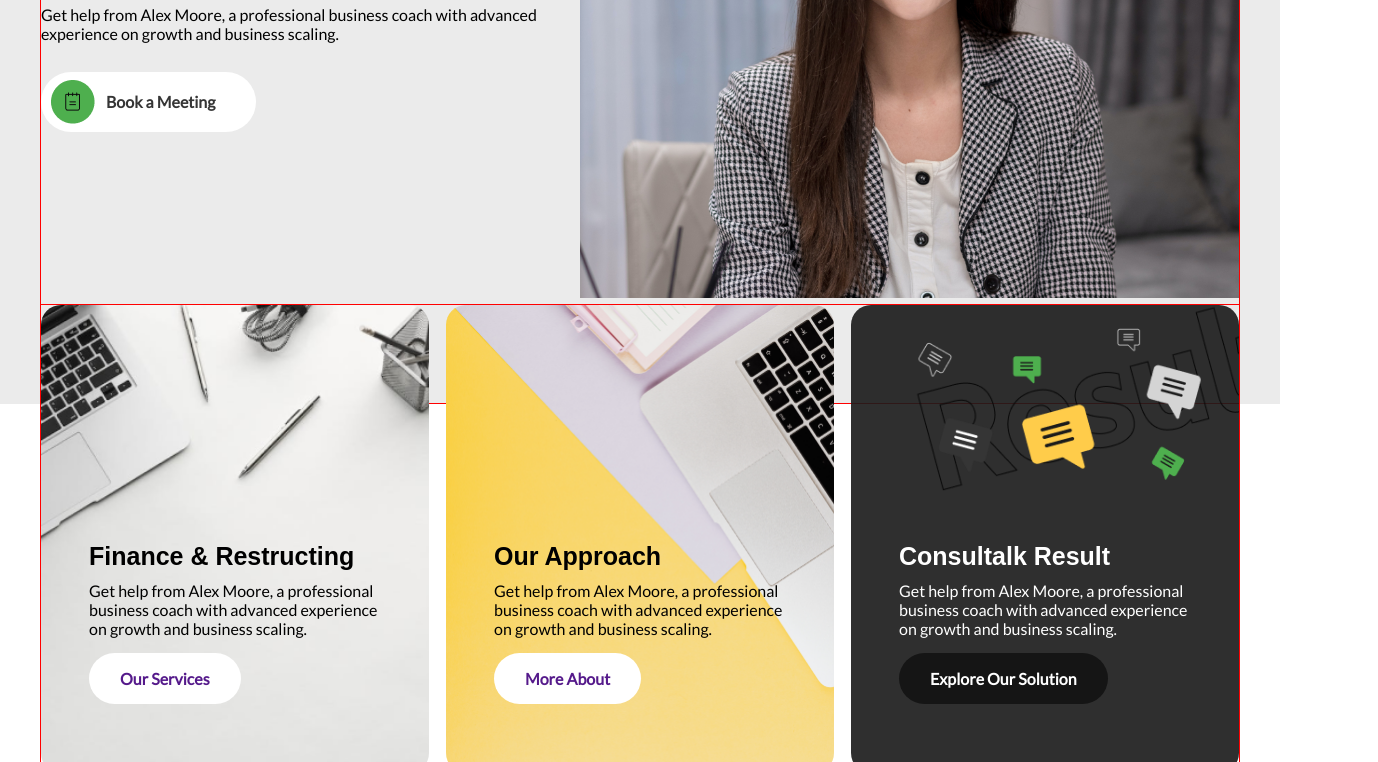
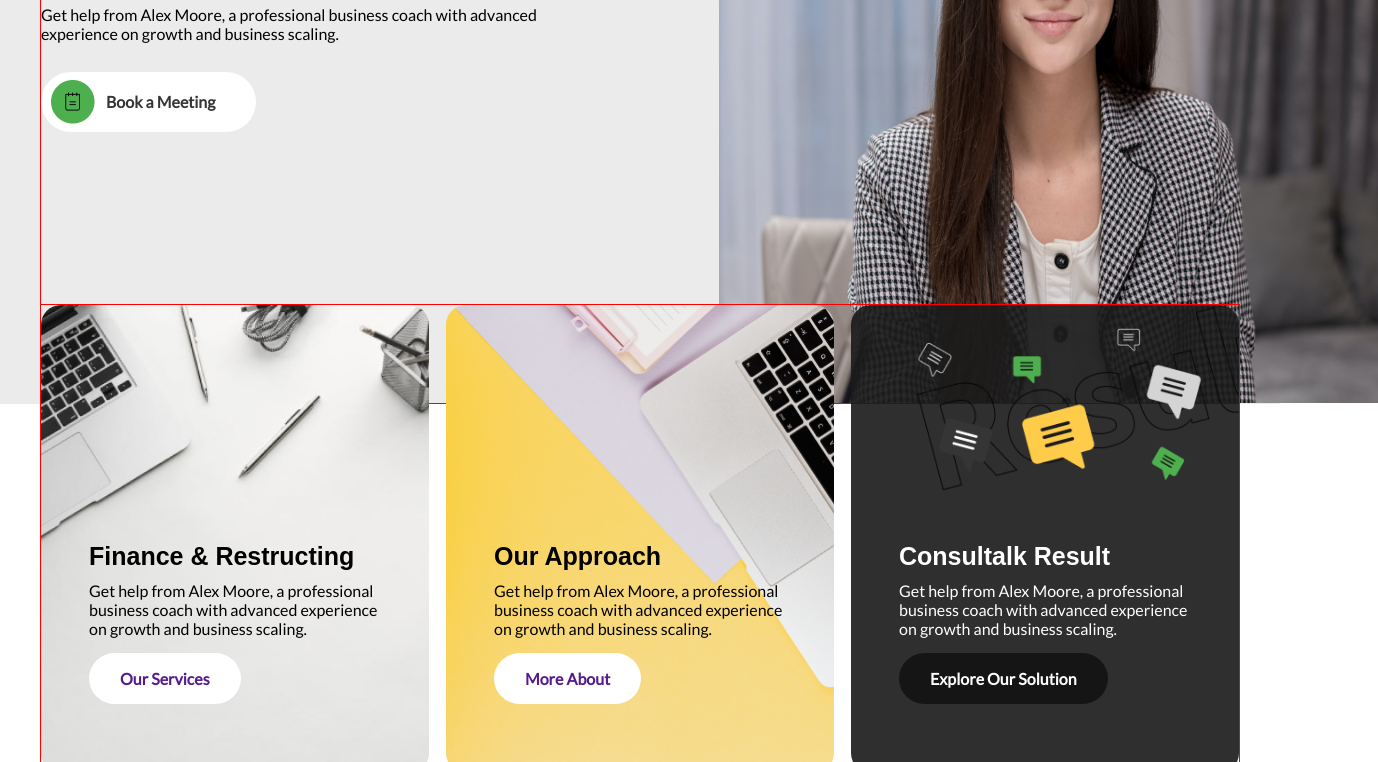
Before and after one commit to Mikhail-Strygin/AskExperts_Flex, a plain HTML site: page index.html in a window 1280 px wide. Shown: the part 417-1179 px from the top of the page, 1378 px wide, since content can reach past the window. Drawn offline with Linux system fonts and the light colour scheme.

Commit message:
Внёс поправки в секцию advantages

```diff
--- a/style.css
+++ b/style.css
@@ -102,14 +102,15 @@ ul {
 }
 .hero__row {
   display: flex;
-  gap: 31px;
+  /* gap: 31px; */
   /* align-items: center; */
   flex-wrap: wrap;
   /* justify-content: flex-end; */
 }
 .hero__image {
   width: 55%;
-  height: max-content;
+  position: relative;
+  right: -170px;
 }
 .hero__booking {
   margin-bottom: 271px;
@@ -131,6 +132,7 @@ ul {
   padding: 48px;
   padding-top: 237px;
   max-width: 388px;
+  box-sizing: border-box;
 }
 .advantages__heading {
   font-size: 25px;
```
